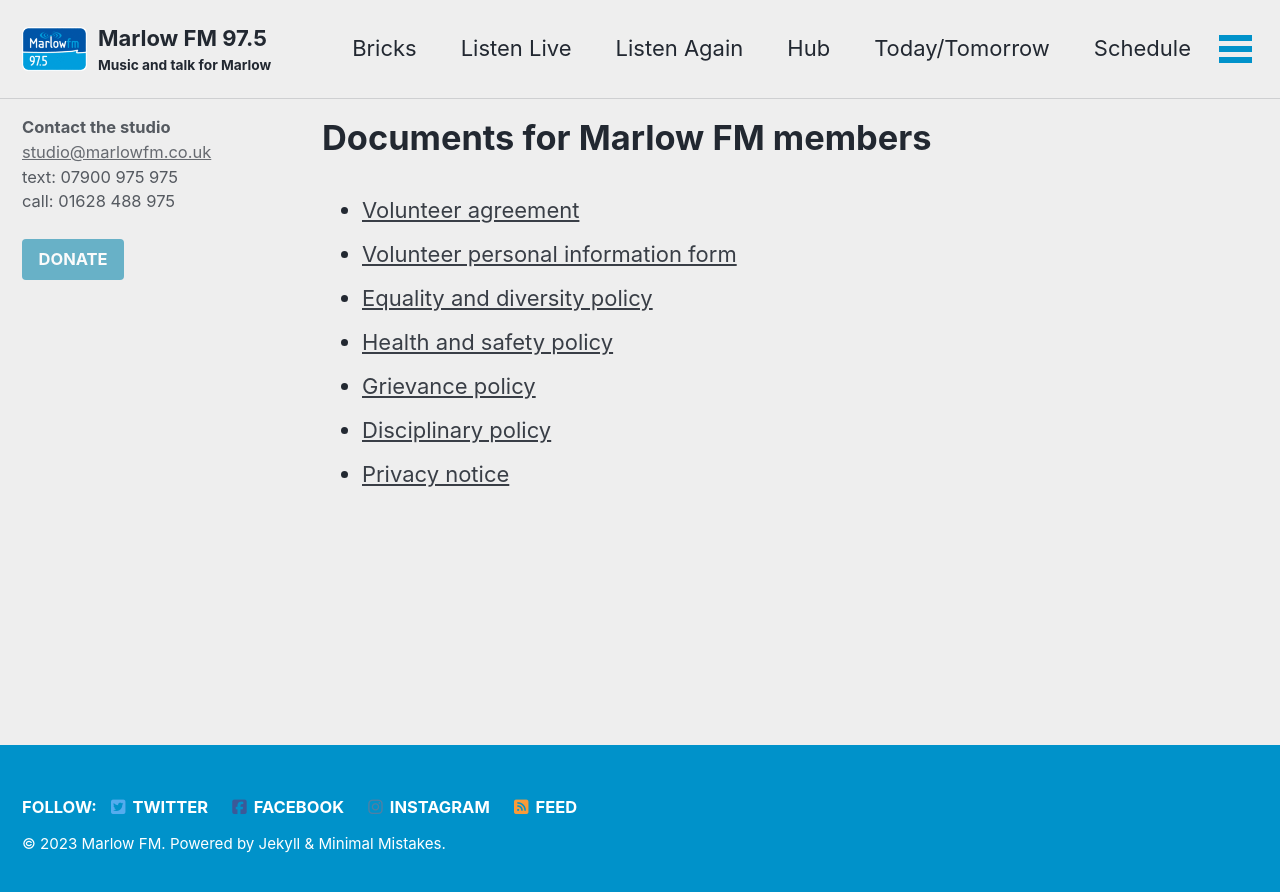
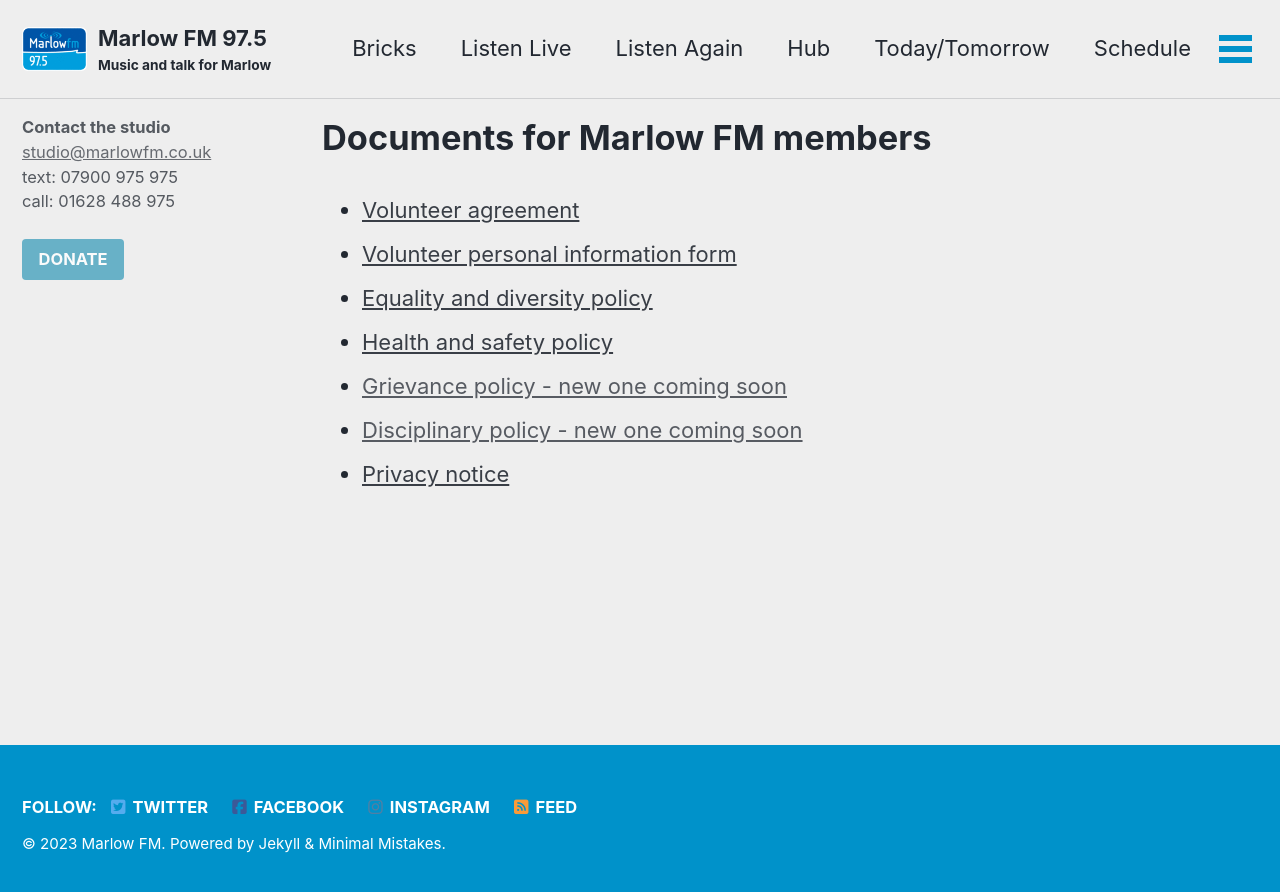
Before and after one commit to marlowfm/marlowfm.github.io, a Jekyll site: the page built from _pages/documents.html, in a window 1280 px wide. Shown: the top 892 px of the page. Built offline with Jekyll 4.4.1, drawn with Linux system fonts in a browser that asks for light colours; cached includes are drawn as plain includes; nearby versions of some CDN libraries; some of the changed lines change nothing that is shown.

Commit message:
Update member documents

```diff
--- a/_pages/documents.html
+++ b/_pages/documents.html
@@ -6,12 +6,45 @@
 sidebar:
   - text: "**Contact the studio**<br>[studio@marlowfm.co.uk](mailto:studio@marlowfm.co.uk)<br>text: 07900 975 975<br>call: 01628 488 975<br><br>[DONATE](/donate/){: .btn .btn--info .btn--large}"
 ---
+
 <ul>
-	<li><a href="/member_documents/Marlow FM Volunteer Agreement Feb 21.docx" target="_blank">Volunteer agreement</a></li>
-	<li><a href="/member_documents/Marlow FM Volunteer Personal Information Form Feb 21.docx" target="_blank">Volunteer personal information form</a></li>
-	<li><a href="/member_documents/Equality & Diversity Policy Feb 21.docx" target="_blank">Equality and diversity policy</a></li>
-	<li><a href="/member_documents/Health & Safety Policy Feb 21.docx" target="_blank">Health and safety policy</a></li>
-	<li><a href="/member_documents/Grievance Policy Feb 21.docx" target="_blank">Grievance policy</a></li>
-	<li><a href="/member_documents/Disciplinary Policy Feb 21.docx" target="_blank">Disciplinary policy</a></li>
-	<li><a href="/assets/documents/MARLOW FM PRIVACY NOTICE v100221.pdf" target="_blank">Privacy notice</a></li>
+	<li>
+		<a
+			href="/member_documents/Marlow FM Volunteer Agreement Feb 21.docx"
+			target="_blank"
+			>Volunteer agreement</a
+		>
+	</li>
+	<li>
+		<a
+			href="/member_documents/Marlow FM Volunteer Personal Information Form Feb 21.docx"
+			target="_blank"
+			>Volunteer personal information form</a
+		>
+	</li>
+	<li>
+		<a
+			href="/member_documents/Equality & Diversity Policy Feb 21.docx"
+			target="_blank"
+			>Equality and diversity policy</a
+		>
+	</li>
+	<li>
+		<a
+			href="/member_documents/Health & Safety Policy Feb 21.docx"
+			target="_blank"
+			>Health and safety policy</a
+		>
+	</li>
+	<li><a href="" target="_self">Grievance policy - new one coming soon</a></li>
+	<li>
+		<a href="" target="_self">Disciplinary policy - new one coming soon</a>
+	</li>
+	<li>
+		<a
+			href="/assets/documents/MARLOW FM PRIVACY NOTICE v100221.pdf"
+			target="_blank"
+			>Privacy notice</a
+		>
+	</li>
 </ul>
```
